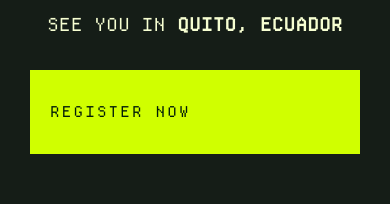
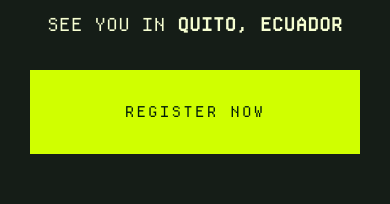
Before and after one commit to TonyGil-CMinds/conexion-natura, a Next.js app: page /en/agenda in a window 390 px wide. Shown: the part 3893-4097 px from the top of the page. Built offline with nearby package versions, Linux system fonts and the light colour scheme; no server answers.

Commit message:
responsive

```diff
--- a/src/components/ui/CtaButton.module.css
+++ b/src/components/ui/CtaButton.module.css
@@ -4,17 +4,28 @@
   /* Medidas por variante: el footer lo quiere más ancho y más bajo. */
   --cta-w: var(--cta-width);
   --cta-h: 90px;
-  /* Ancho fijo por diseño. Con `min(..., 100%)` el 100% se resolvía contra un
-     contenedor que a su vez se ajustaba al contenido, así que ganaba el texto. */
-  width: var(--cta-w);
   /**
-   * El tope es del contenedor, y por eso **quien lo use tiene que darle un ancho
-   * definido**: un `max-width: 100%` colgado de un padre que se ajusta al
-   * contenido no acota nada, porque al medir el contenido el 100% no está
-   * resuelto todavía. Le pasaba al CTA del pie —414px de botón sobre una pantalla
-   * de 360, cortado y en silencio, porque `PageFrame` recorta y no aparece barra
-   * de scroll—.
+   * El ancho de diseño es un **mínimo**, no un tope: la caja crece con el rótulo.
+   *
+   * Como ancho fijo, un rótulo largo no tenía a dónde ir —el rótulo va en una
+   * línea— y se metía por debajo del icono: con «Asistencia confirmada» en el
+   * hero, 50px de solape a 1280 (34 en inglés) y 30 fuera del propio relleno del
+   * botón. Ahora la caja se ensancha y el texto nunca llega al icono.
    */
+  width: fit-content;
+  /**
+   * El mínimo va topado por el contenedor, y no basta con un `max-width`: entre
+   * los dos **gana siempre `min-width`**. Con `min-width: 414px` a secas, el CTA
+   * del pie volvía a medir 414 sobre una pantalla de 390.
+   *
+   * El tope se mide **contra el viewport** y no con un `100%`: colgado de un
+   * padre que se ajusta al contenido —el envoltorio del CTA en el hero—, un
+   * porcentaje no resuelve y el mínimo se venía abajo del todo; el botón se
+   * quedaba en 350px a 1024, por debajo de los 380 del diseño.
+   *
+   * En escritorio no llega a morder nunca: gana el primer término.
+   */
+  min-width: min(var(--cta-w), calc(100vw - 2 * var(--container-margin)));
   max-width: 100%;
 }
 
@@ -44,8 +55,14 @@
   display: flex;
   align-items: center;
   min-height: var(--cta-h);
-  /* Asimétrico como en el diseño: el icono queda más cerca del borde. */
-  padding-inline: 30px 36px;
+  /**
+   * Asimétrico como en el diseño: el icono queda más cerca del borde. El relleno
+   * de la derecha **reserva el sitio del icono** —que está fuera del flujo y no
+   * lo pide—: ocupa de 28 a 48px del canto, así que 68 dejan su hueco y 20 de
+   * aire. Se reserva aunque el icono esté oculto, para que el botón no cambie de
+   * tamaño al pasar el ratón.
+   */
+  padding-inline: 30px 68px;
   border-radius: var(--radius-cta);
   /* Opaco: es lo que mantiene la sombra invisible en reposo. */
   background-color: var(--accent-nav);
@@ -102,7 +119,7 @@
 
 .label {
   position: relative;
-  /* El rótulo va en una línea: el diseño da el ancho justo para eso. */
+  /* El rótulo va en una línea, y es la caja la que se adapta a él. */
   white-space: nowrap;
   font-family: var(--font-mono);
   font-size: var(--text-cta);
@@ -161,10 +178,29 @@
   transform: translate(0, 0);
 }
 
+/**
+ * En teléfono la caja está topada por el ancho del viewport y no puede crecer,
+ * así que el rótulo se parte en dos líneas en vez de meterse debajo del icono. Y
+ * el icono se va: es la señal del hover, y en una pantalla táctil no hay hover
+ * —el bloque `@media (hover: none)` ya anula el desplazamiento—.
+ *
+ * Es lo que ya hacían las variantes `mobile` y `hero`; aquí se extiende a las
+ * demás, que en teléfono solo aparecen en el pie.
+ */
 @media (max-width: 640px) {
   .button {
     min-height: 84px;
-    padding-inline: var(--space-5) 48px;
+    justify-content: center;
+    padding-inline: var(--space-5);
+  }
+
+  .label {
+    white-space: normal;
+    text-align: center;
+  }
+
+  .icon {
+    display: none;
   }
 }
 
```
Also changed, not shown: 2 other files (tests, documents, lock files or other folders).
